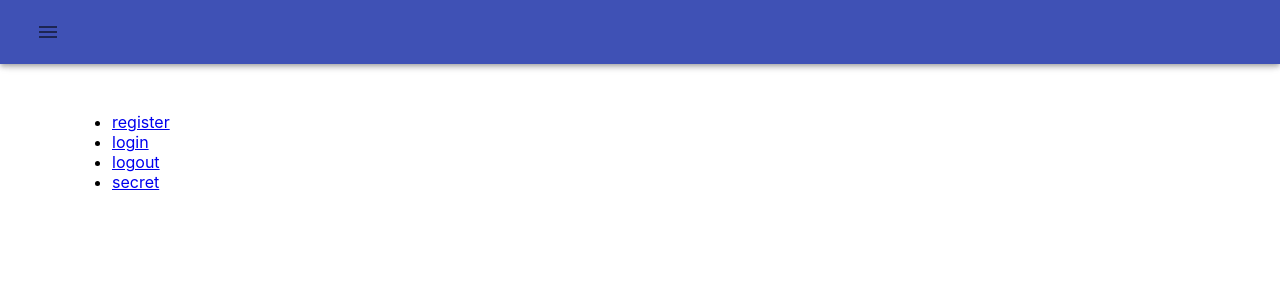
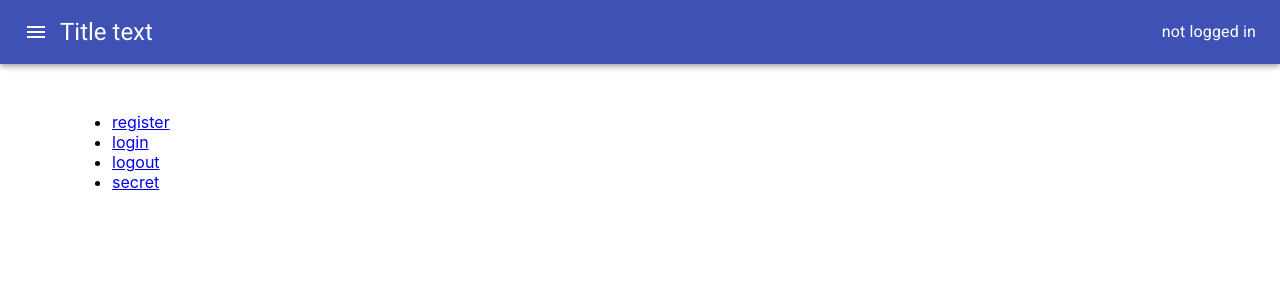
Before and after one commit to rasm47/bathroom-wall-webclient, a React (Create React App) app: page / in a window 1280 px wide. Shown: the top 300 px of the page. Built offline with nearby package versions, Linux system fonts and the light colour scheme.

Commit message:
Enable showing login status on the top bar

```diff
--- a/src/components/mymenubar.js
+++ b/src/components/mymenubar.js
@@ -1,19 +1,27 @@
 import React from 'react';
-import {Toolbar, AppBar, IconButton} from '@material-ui/core';
-import {Menu as MenuIcon} from '@material-ui/icons';
+import {Toolbar, AppBar, IconButton, Typography, Box} from '@material-ui/core';
+import {Menu as MenuIcon, AccountCircle as AccountCircleIcon} from '@material-ui/icons';
 
 export default function MyMenuBar(props) {
+  const showLogin = props.showLogin;
+
   return (
-    <React.Fragment>
+    <div style={{flexGrow: 1}}>
     <AppBar position="fixed">
-      <Toolbar>
-        <IconButton onClick={props.homeClick}>
+      <Toolbar >
+        <IconButton edge="start" color="inherit" onClick={props.homeClick}>
           <MenuIcon />
         </IconButton>
+        <Typography color="inherit" variant="h5" style={{flexGrow: 1}}>Title text</Typography>
+        {showLogin && (
+          <AccountCircleIcon color="inherit" edge="end"/>
+          )}
+        <Typography color="inherit" >{showLogin ? "logged in" : "not logged in"}</Typography>
+
       </Toolbar>
 
     </AppBar>
     <Toolbar />
-    </React.Fragment>
+    </div>
   );
 }
```
